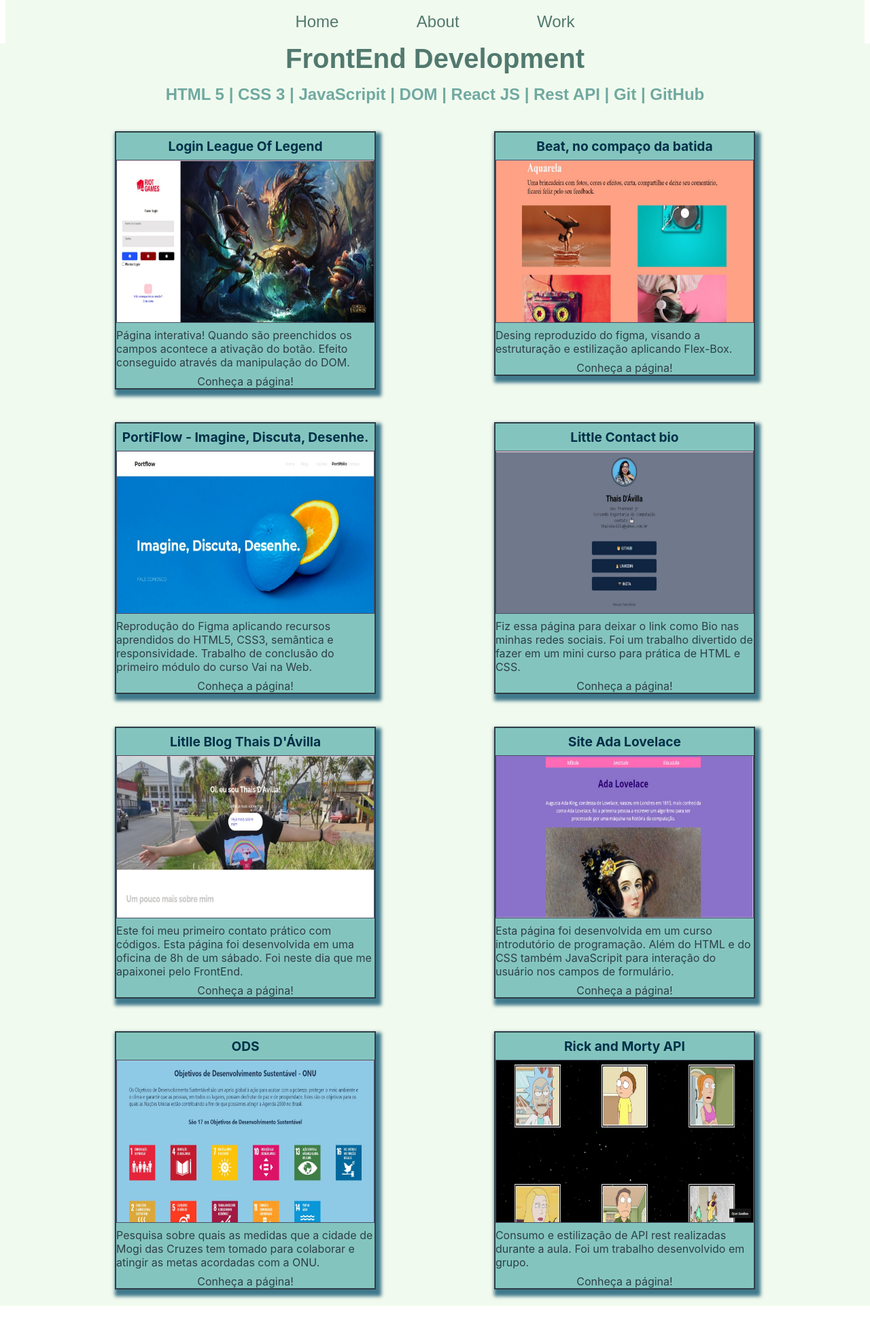
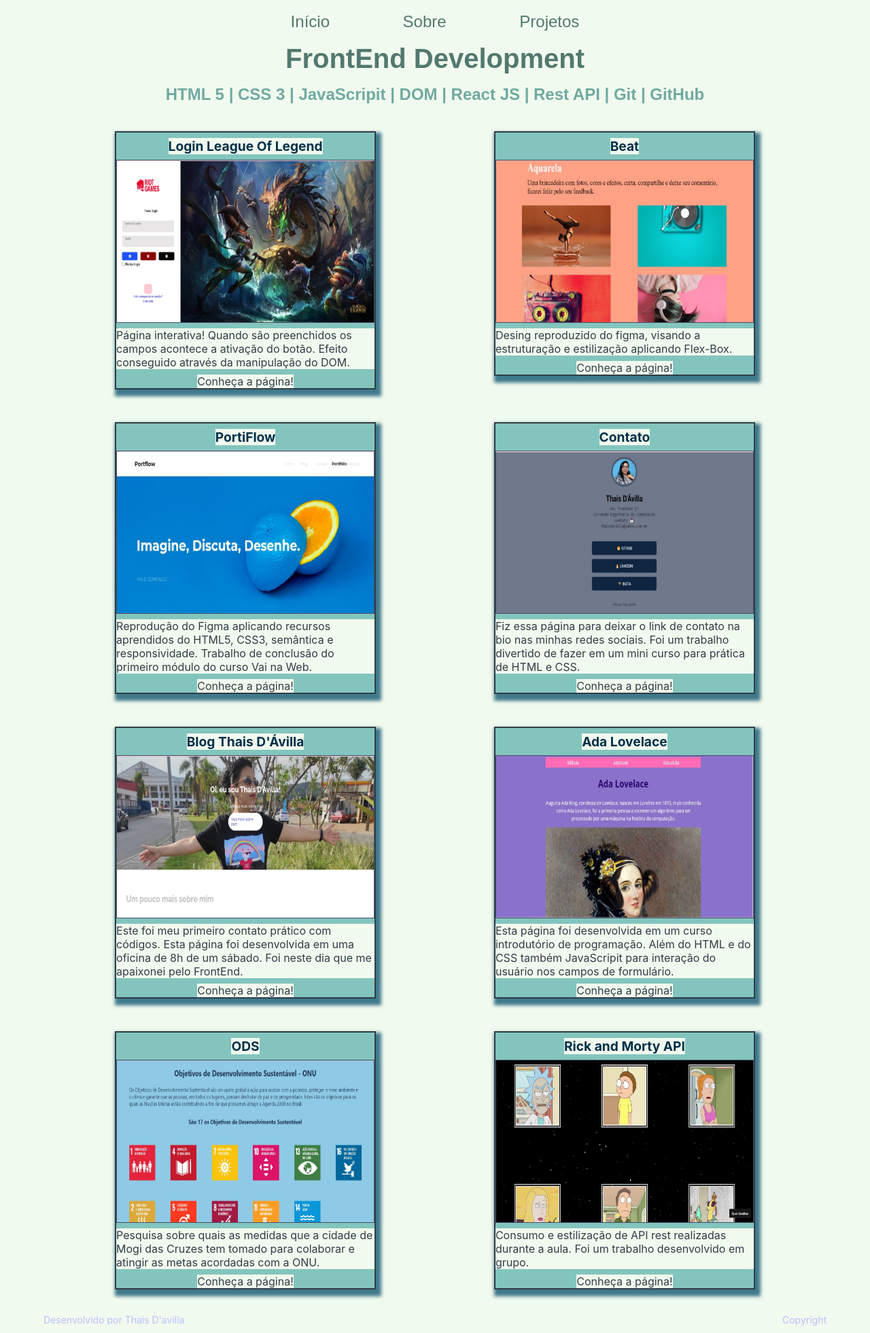
Before and after one commit to ThaisDavilla/Portifolio, a React (Create React App) app: page /Work in a window 1280 px wide. Shown: the whole page at 68% size. Before the commit the page ends 1921 px from the top, so only its background shows below. Built offline with nearby package versions, Linux system fonts and the light colour scheme.

Commit message:
Construção do Footer.

```diff
--- a/src/App.js
+++ b/src/App.js
@@ -5,30 +5,39 @@
 import About from "./Components/About";
 import Work from "./Components/Work";
 
+
+
+
 export default function App() {
   return (
-    <Router>
+    <><Router>
       <S.GlobalStyle />
       <S.Header>
         <S.Nav>
           <S.Ul>
             <S.Link href="/">
-              <S.Li>Home</S.Li>
+              <S.Li>Início</S.Li>
             </S.Link>
             <S.Link href="/About">
-              <S.Li>About</S.Li>
+              <S.Li>Sobre</S.Li>
             </S.Link>
             <S.Link href="/Work">
-              <S.Li>Work</S.Li>
+              <S.Li>Projetos</S.Li>
             </S.Link>
           </S.Ul>
         </S.Nav>
       </S.Header>
+
       <Routes>
         <Route path="/" element={<Home />} />
         <Route path="/About" element={<About />} />
         <Route path="/Work" element={<Work />} />
       </Routes>
     </Router>
+      <S.Footer>
+        <p>Desenvolvido por Thais D'avilla</p>
+        <p>Copyright</p>
+      </S.Footer></>
+
   )
 }
--- a/src/Components/Work.js
+++ b/src/Components/Work.js
@@ -27,13 +27,13 @@
           <S.Ancora href="https://thaisdavilla.github.io/leagueOfLegend/" target="_blank">Conheça a página!</S.Ancora>
         </S.Div>
         <S.Div>
-          <S.Htree>Beat, no compaço da batida</S.Htree>
+          <S.Htree>Beat</S.Htree>
           <S.Img src={PictureOne} alt="Imagem da página Beat, no compaço da batida" />
           <S.Paragraph>Desing reproduzido do figma, visando a estruturação e estilização aplicando Flex-Box.</S.Paragraph>
           <S.Ancora href="https://thaisdavilla.github.io/beat/" target="_blank">Conheça a página!</S.Ancora>
         </S.Div>
         <S.Div>
-          <S.Htree>PortiFlow - Imagine, Discuta, Desenhe.</S.Htree>
+          <S.Htree>PortiFlow</S.Htree>
           <S.Img src={PictureTwo} alt="Imagem da página PortFlow" />
           <S.Paragraph>
             Reprodução do Figma aplicando recursos aprendidos do HTML5, CSS3, semântica
@@ -42,15 +42,15 @@
           <S.Ancora href="https://thaisdavilla.github.io/portFlow/" target="_blank">Conheça a página!</S.Ancora>
         </S.Div>
         <S.Div>
-          <S.Htree>Little Contact bio</S.Htree>
+          <S.Htree>Contato</S.Htree>
           <S.Img src={PictureTree} alt="Imagem da Bio." />
-          <S.Paragraph>Fiz essa página para deixar o link como Bio nas minhas redes sociais.
+          <S.Paragraph>Fiz essa página para deixar o link de contato na bio nas minhas redes sociais.
             Foi um trabalho divertido de fazer em um mini curso para prática de HTML e CSS.
           </S.Paragraph>
           <S.Ancora href="https://thaisdavilla.github.io/bioDevFrontEnd/" target="_blank">Conheça a página!</S.Ancora>
         </S.Div>
         <S.Div>
-          <S.Htree>Litlle Blog Thais D'Ávilla </S.Htree>
+          <S.Htree>Blog Thais D'Ávilla </S.Htree>
           <S.Img src={PictureFour} alt="Imagem do Blog." />
           <S.Paragraph>Este foi meu primeiro contato prático com códigos.
             Esta página foi desenvolvida em uma oficina de 8h de um sábado.
@@ -59,7 +59,7 @@
           <S.Ancora href="https://thaisdavilla.github.io/litlleBlogThaisDavilla/" target="_blank">Conheça a página!</S.Ancora>
         </S.Div>
         <S.Div>
-          <S.Htree>Site Ada Lovelace</S.Htree>
+          <S.Htree>Ada Lovelace</S.Htree>
           <S.Img src={PictureFive} alt="Imagem da página da Ada Lovelace." />
           <S.Paragraph>Esta página foi desenvolvida em um curso introdutório de programação.
             Além do HTML e do CSS também JavaScripit para interação do usuário nos campos de formulário.
--- a/src/Style/AboutStyle.js
+++ b/src/Style/AboutStyle.js
@@ -1,14 +1,15 @@
 import styled, { createGlobalStyle } from "styled-components";
+import Front from "../Images/frontEnd.png";
 
 export const GlobalStyle = createGlobalStyle`
 *{
   margin:0;
   padding:0;
   box-sizing:border-box;
+  background-color:#f1faee;
 }
 `
 export const Body = styled.body`
-  background-color: #f1faee;
   `
 export const Hone = styled.h1`
   width: 80vw;
@@ -36,7 +37,8 @@
     @media screen and (min-width: 360px) and (max-width: 800px) {
   width:98vw;
   height:47vh;
-  margin:0 auto;
+  margin:2vh auto;
+
   }`
 
 export const DivTwo = styled.div`
@@ -96,5 +98,5 @@
 export const Img = styled.img`
   height:35vh;
   @media screen and (min-width: 360px) and (max-width: 800px) {
-   display:none;
+    display:none;
 }`
--- a/src/Style/HeaderStyle.js
+++ b/src/Style/HeaderStyle.js
@@ -5,12 +5,12 @@
   margin:0;
   padding:0;
   box-sizing:border-box;
- }`;
+  background-color:#f1faee;
+  }`;
 export const Header = styled.header`
   display: flex;
-  width: 98.7vw;
-  height: 8vh;
-  background-color:#f1faee;
+  width: 98vw;
+  height:8vh;
   margin:0 auto;
     @media screen and (min-width: 360px) and (max-width: 700px) {
     width: 98%
@@ -19,7 +19,7 @@
 export const Nav = styled.nav`
   display: flex;
   width: 50vw;
-  margin: 0 auto;
+  margin: 1vh auto;
 
   @media screen and (min-width: 360px) and (max-width: 800px) {
     display: flex;
@@ -35,6 +35,7 @@
   align-items: center;
   list-style: none;
   width: 60vw;
+  height: 100%;
   @media only screen and (min-width: 360px) and (max-width: 800px) {
     display: flex;
     width: 100%;
@@ -47,7 +48,7 @@
   }`;
 
 export const Li = styled.li`
-  list-style: none;
+list-style: none;
   text-decoration: none;
   font-size:1.5em;
   font-family:'Nanum Gótico', sans-serif;
@@ -56,7 +57,21 @@
   &: hover{
     cursor:pointer;
     text-shadow: 1px 1px 2px #0d1b2a;
+    color:#14213d;
 }
   @media only screen and (min-width: 360px) and (max-width: 800px) {
     font-size:1em;
 }`
+export const Footer = styled.footer`
+color:#b8c0ff;
+width: 90vw;
+ height: 5vh;
+font-size:14px;
+margin:0 auto;
+display:flex;
+justify-content: space-between;
+align-items: center;
+@media only screen and (min-width: 360px) and (max-width: 800px) {
+  width: 90%;
+  font-size:12px;
+}`
--- a/src/Style/HomeStayle.js
+++ b/src/Style/HomeStayle.js
@@ -13,7 +13,7 @@
 export const Hone = styled.h1`
   width: 60vw;
   font-size: 2.5em;
-  margin: 1vh auto;
+  margin: 0.5vh auto;
   display: flex;
   justify-content: center;
   font-family:'Nanum Gótico', sans-serif;
@@ -30,8 +30,8 @@
   `
 export const BoxIcons = styled.div`
   width:15vw;
-  height:10vh;
-  margin: 1.6vh auto;
+  height:100%;
+  margin: 1vh auto;
   display: flex;
   justify-content: space-evenly;
   align-itens: flex-center;
--- a/src/Style/WorkStyle.js
+++ b/src/Style/WorkStyle.js
@@ -5,6 +5,7 @@
   margin:0;
   padding:0;
   box-sizing:border-box;
+
 }
 `
 export const Body = styled.body`
```
Also changed, not shown: src/Images/copyright.png (added).
